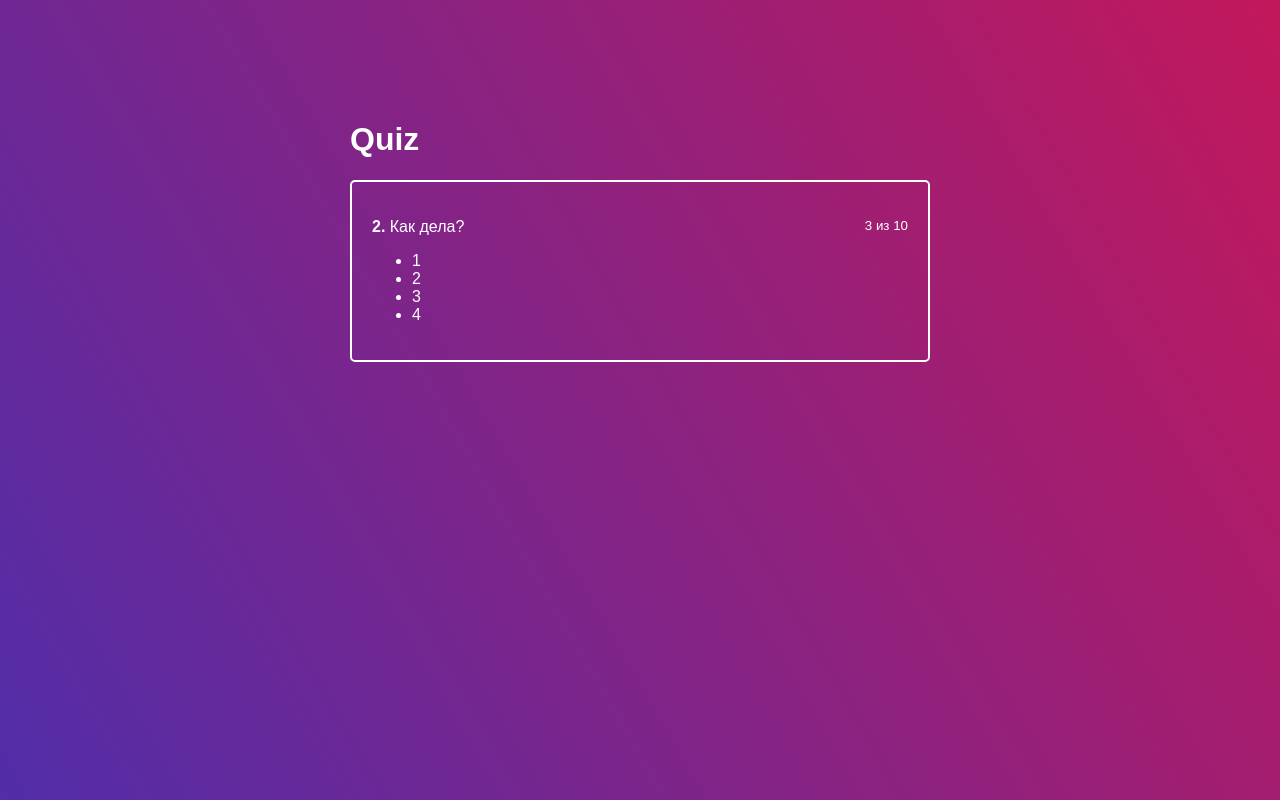
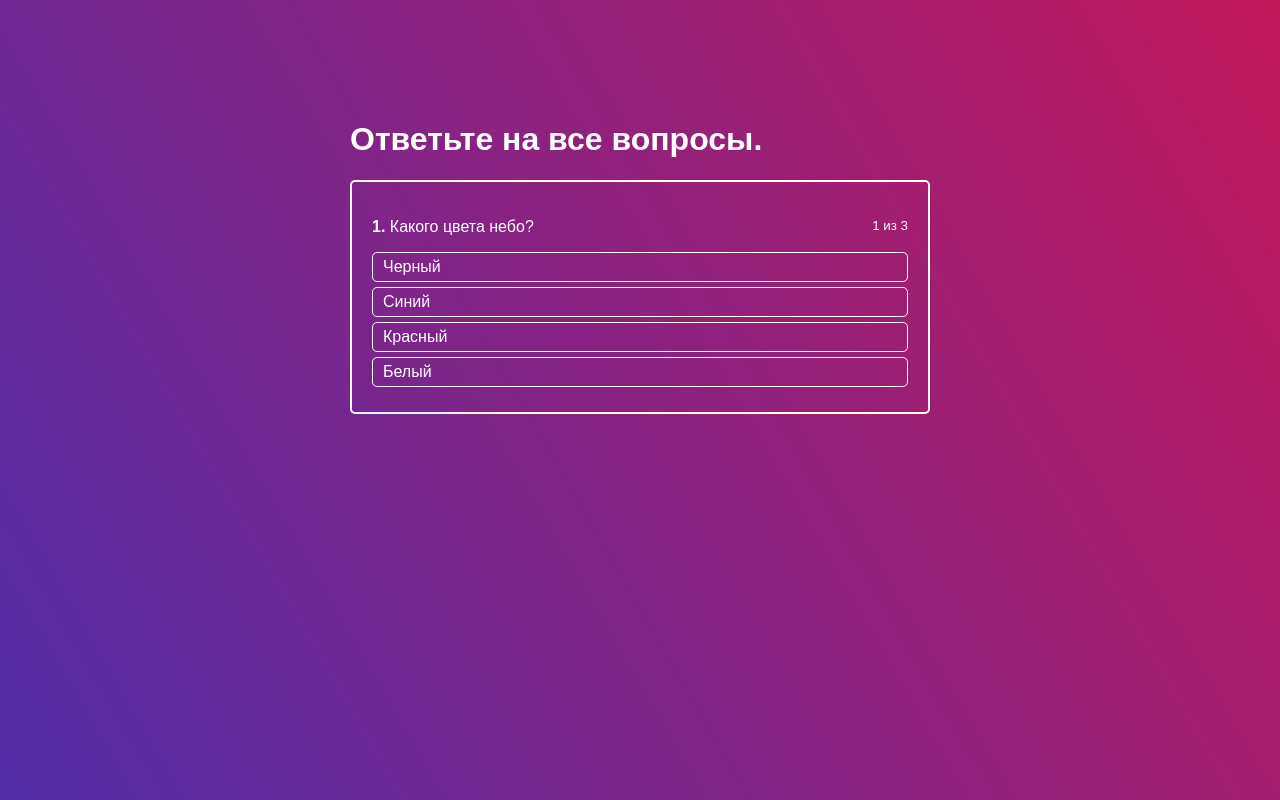
Before and after one commit to ParadoxoID/practice-react-quiz, a React app: page / in a window 1280 px wide. Built offline with nearby package versions, Linux system fonts and the light colour scheme; the HTML template or start-up script is replaced by a standard one.

Commit message:
Добавил несколько вопросов, обработчик клика на варианты ответа, отображение количества всех вопросов и текущего вопроса.

```diff
--- a/src/components/ActiveQuiz/ActiveQuiz.jsx
+++ b/src/components/ActiveQuiz/ActiveQuiz.jsx
@@ -1,23 +1,23 @@
 import React from 'react';
 import classes from './ActiveQuiz.css';
+import AnswersList from '../ActiveQuiz/AnswersList/AnswersList';
+
 
 const ActiveQuiz = props => (
   <div className={classes.ActiveQuiz}>
     <p className={classes.Question}>
       <span>
-        <strong>2. </strong>
-        Как дела?
+        <strong>{props.answerNumber}.</strong>&nbsp;
+        {props.question}
       </span>
 
-      <small>3 из 10</small>
+      <small>{props.answerNumber} из {props.quizLength}</small>
     </p>
 
-    <ul>
-      <li>1</li>
-      <li>2</li>
-      <li>3</li>
-      <li>4</li>
-    </ul>
+    <AnswersList
+      answers={props.answers}
+      onAnswerClick={props.onAnswerClick}
+    />
   </div>
 );
 
--- /dev/null
+++ b/src/components/ActiveQuiz/AnswersList/AnswerItem/AnswerItem.css
@@ -0,0 +1,12 @@
+.AnswerItem {
+  border: 1px solid #fff;
+  border-radius: 5px;
+  padding: 5px 10px;
+  margin-bottom: 5px;
+  cursor: pointer;
+}
+
+.AnswerItem:hover {
+  background: rgba(255, 255, 255, .2);
+  transition: background .2s ease-in-out;
+}
--- /dev/null
+++ b/src/components/ActiveQuiz/AnswersList/AnswerItem/AnswerItem.jsx
@@ -0,0 +1,16 @@
+import React from 'react';
+import classes from './AnswerItem.css';
+
+const AnswerItem = props => {
+  return (
+    <li
+      onClick={() => {
+        props.onAnswerClick(props.answer.id);
+      }}
+      className={classes.AnswerItem}>
+      {props.answer.text}
+    </li>
+  );
+};
+
+export default AnswerItem;
--- /dev/null
+++ b/src/components/ActiveQuiz/AnswersList/AnswersList.css
@@ -0,0 +1,5 @@
+.AnswersList {
+  list-style: none;
+  margin: 0;
+  padding: 0;
+}
--- /dev/null
+++ b/src/components/ActiveQuiz/AnswersList/AnswersList.jsx
@@ -0,0 +1,19 @@
+import React from 'react';
+import classes from './AnswersList.css';
+import AnswerItem from './AnswerItem/AnswerItem';
+
+const AnswersList = props => (
+  <ul className={classes.AnswersList}>
+    {props.answers.map((answer, index) => {
+      return (
+        <AnswerItem
+          answer={answer}
+          key={index}
+          onAnswerClick={props.onAnswerClick}
+        />
+      );
+    })}
+  </ul>
+);
+
+export default AnswersList;
--- a/src/containers/Quiz/Quiz.jsx
+++ b/src/containers/Quiz/Quiz.jsx
@@ -4,15 +4,64 @@
 
 class Quiz extends Component {
   state = {
-    quiz: []
+    activeQuestion: 0,
+    quiz: [
+      {
+        id: 1,
+        question: 'Какого цвета небо?',
+        rightAnswerId: 2,
+        answers: [
+          { text: 'Черный', id: 1 },
+          { text: 'Синий', id: 2 },
+          { text: 'Красный', id: 3 },
+          { text: 'Белый', id: 4 }
+        ]
+      },
+      {
+        id: 2,
+        question: 'В чем сила, брат?',
+        rightAnswerId: 3,
+        answers: [
+          { text: 'В силе', id: 1 },
+          { text: 'В ньютонах', id: 2 },
+          { text: 'В правде', id: 3 },
+          { text: 'В брате', id: 4 }
+        ]
+      },
+      {
+        id: 3,
+        question: 'Что у меня в кармане?',
+        rightAnswerId: 1,
+        answers: [
+          { text: 'Кольцо', id: 1 },
+          { text: 'Ничего', id: 2 },
+          { text: 'Кости гоблинсов', id: 3 },
+          { text: 'Что в твоих грязных кармансах?!', id: 4 }
+        ]
+      }
+    ]
+  };
+
+  onAnswerClickHandler = answerId => {
+    console.log(answerId);
+
+    this.setState({
+      activeQuestion: this.state.activeQuestion + 1
+    })
   };
 
   render() {
     return (
       <div className={classes.Quiz}>
         <div className={classes.QuizWrapper}>
-          <h1>Quiz</h1>
-          <ActiveQuiz />
+          <h1>Ответьте на все вопросы.</h1>
+          <ActiveQuiz
+            answers={this.state.quiz[this.state.activeQuestion].answers}
+            question={this.state.quiz[this.state.activeQuestion].question}
+            onAnswerClick={this.onAnswerClickHandler}
+            quizLength={this.state.quiz.length}
+            answerNumber={this.state.activeQuestion + 1}
+          />
         </div>
       </div>
     );
```
